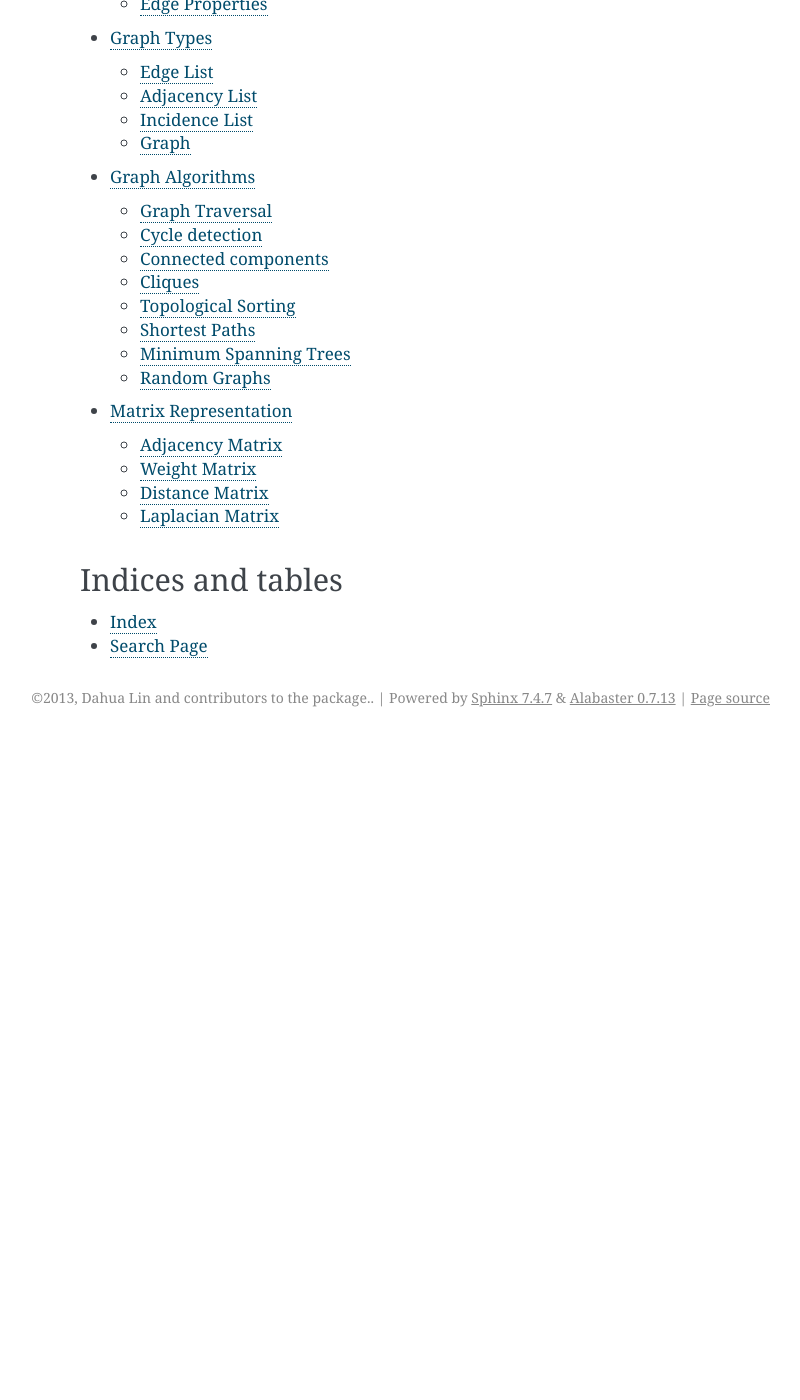
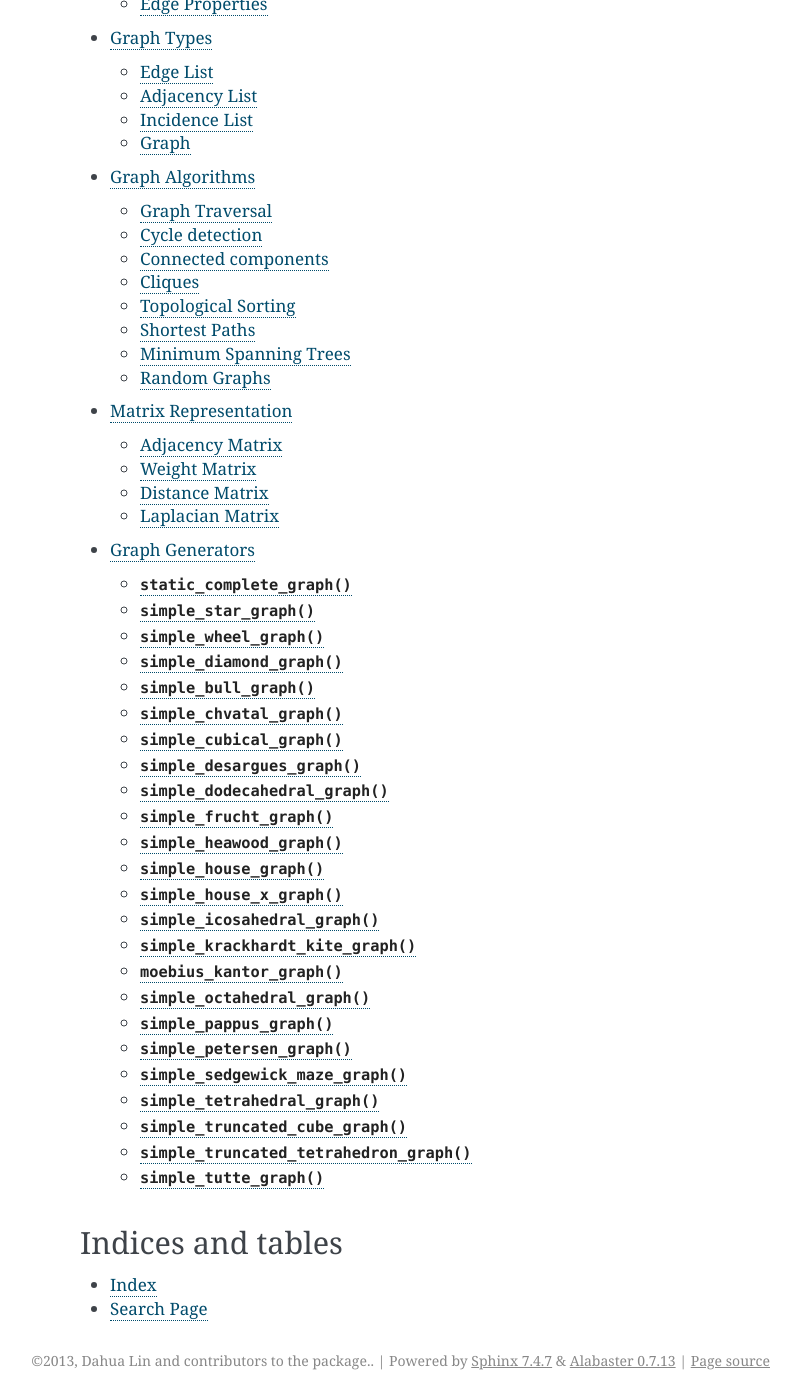
Before and after one commit to JuliaGraphs/Graphs.jl, a Sphinx documentation site: the page built from doc/source/index.rst, in a window 1280 px wide and 1400 px high, scrolled down 707 px. Shown: the whole window, without its empty margins (340-1140 px from the left). Built offline with Sphinx 7.4.7, drawn with Linux system fonts in a browser that asks for light colours; formulas are drawn with MathJax 3; before the commit the page ends 1444 px from its top, so only the background shows below that.

Commit message:
static generators
docs

license

```diff
--- /dev/null
+++ b/doc/source/generators.rst
@@ -0,0 +1,103 @@
+Graph Generators
+=================
+
+``Graphs.jl`` implements a collection of classic graph generators, each of which returns a ``simple_graph``:
+
+.. py:function:: static_complete_graph(n[, is_directed=true])
+
+    Creates a (default directed) complete graph with ``n`` vertices. A complete graph has edges connecting each pair of vertices.
+
+.. py:function:: simple_star_graph(n[, is_directed=true])
+
+    Creates a (default directed) star graph with ``n`` vertices. A star graph has a central vertex with edges to each other vertex.
+
+.. py:function:: simple_path_graph,(n[, is_directed=true])
+
+    Creates a (default directed) path graph with ``n`` vertices. A path graph connects each successive vertex by a single edge.
+
+.. py:function:: simple_wheel_graph(n[, is_directed=true])
+
+    Creates a (default directed) wheel graph with ``n`` vertices. A wheel graph is a star graph with the outer vertices connected via a closed path graph.
+
+.. py:function:: simple_diamond_graph()
+
+    A `diamond graph <http://en.wikipedia.org/wiki/Diamond_graph>`_.
+
+.. py:function:: simple_bull_graph()
+
+    A `bull graph <https://en.wikipedia.org/wiki/Bull_graph>`_.
+
+.. py:function:: simple_chvatal_graph()
+
+    A `Chvátal graph <https://en.wikipedia.org/wiki/Chvátal_graph>`_.
+
+.. py:function:: simple_cubical_graph()
+
+    A `Platonic cubical graph <https://en.wikipedia.org/wiki/Platonic_graph>`_.
+
+.. py:function:: simple_desargues_graph()
+
+    A `Desargues graph <https://en.wikipedia.org/wiki/Desargues_graph>`_.
+
+.. py:function:: simple_dodecahedral_graph()
+
+    A `Platonic dodecahedral graph <https://en.wikipedia.org/wiki/Platonic_graph>`_.
+
+.. py:function:: simple_frucht_graph()
+
+    A `Frucht graph <https://en.wikipedia.org/wiki/Frucht_graph>`_.
+
+.. py:function:: simple_heawood_graph()
+
+    A `Heawood graph <https://en.wikipedia.org/wiki/Heawood_graph>`_.
+
+.. py:function:: simple_house_graph()
+
+    A graph mimicing the classic outline of a house.
+
+.. py:function:: simple_house_x_graph()
+
+    A house graph, with two edges crossing the bottom square.
+
+.. py:function:: simple_icosahedral_graph()
+
+    A `Platonic icosahedral graph <https://en.wikipedia.org/wiki/Platonic_graph>`_.
+
+.. py:function:: simple_krackhardt_kite_graph()
+
+    A `Krackhardt-Kite social network <http://mathworld.wolfram.com/KrackhardtKite.html>`_.
+
+.. py:function:: moebius_kantor_graph()
+
+    A `Möbius-Kantor graph <http://en.wikipedia.org/wiki/Möbius–Kantor_graph>`_.
+
+.. py:function:: simple_octahedral_graph()
+
+    A `Platonic octahedral graph <https://en.wikipedia.org/wiki/Platonic_graph>`_.
+
+.. py:function:: simple_pappus_graph()
+
+    A `Pappus graph <http://en.wikipedia.org/wiki/Pappus_graph>`_.
+
+.. py:function:: simple_petersen_graph()
+
+    A `Petersen graph <http://en.wikipedia.org/wiki/Petersen_graph>`_.
+
+.. py:function:: simple_sedgewick_maze_graph()
+
+    A simple maze graph used in Sedgewick's *Algorithms in C++: Graph Algorithms (3rd ed.)*
+.. py:function:: simple_tetrahedral_graph()
+
+    A `Platonic tetrahedral graph <https://en.wikipedia.org/wiki/Platonic_graph>`_.
+
+.. py:function:: simple_truncated_cube_graph()
+
+    A skeleton of the `truncated cube graph <https://en.wikipedia.org/wiki/Truncated_cube>`_.
+
+.. py:function:: simple_truncated_tetrahedron_graph()
+
+    A skeleton of the `truncated tetrahedron graph <https://en.wikipedia.org/wiki/Truncated_tetrahedron>`_.
+
+.. py:function:: simple_tutte_graph()
+
+    A `Tutte graph <https://en.wikipedia.org/wiki/Tutte_graph>`_.
--- a/doc/source/index.rst
+++ b/doc/source/index.rst
@@ -15,7 +15,7 @@ Contents
    graphs.rst
    algorithms.rst
    matrix.rst
-
+   generators.rst
 
 
 Indices and tables
```
Also changed, not shown: 4 other files.
